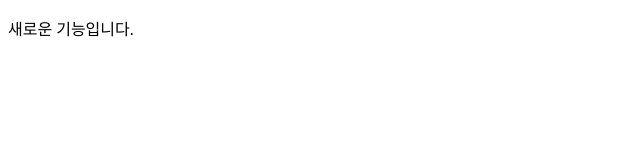
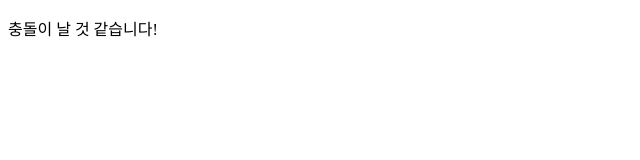
Before and after one commit to JinWan0823/gitTest, a plain HTML site: page index.html in a window 1280 px wide. Shown: the full height of the page, 0-640 px from the left. Drawn offline with Linux system fonts and the light colour scheme.

Commit message:
새로운 충돌예정 기능!

```diff
--- a/index.html
+++ b/index.html
@@ -4,9 +4,9 @@
   <meta charset="UTF-8">
   <meta http-equiv="X-UA-Compatible" content="IE=edge">
   <meta name="viewport" content="width=device-width, initial-scale=1.0">
-  <title>메인은 그래도 진행!</title>
+  <title>이건 새로운 기능!</title>
 </head>
 <body>
-  <p>새로운 기능입니다.</p>
+  <p>충돌이 날 것 같습니다!</p>
 </body>
 </html>
```
